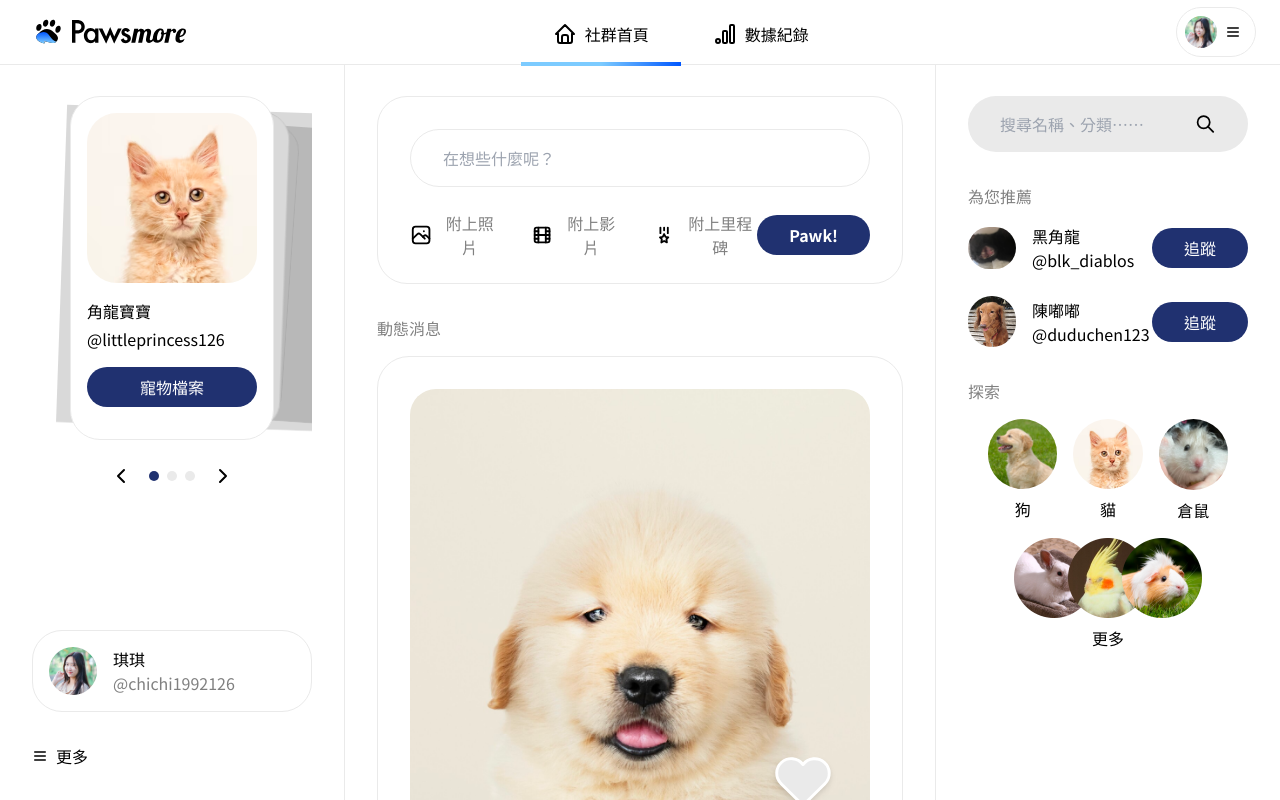
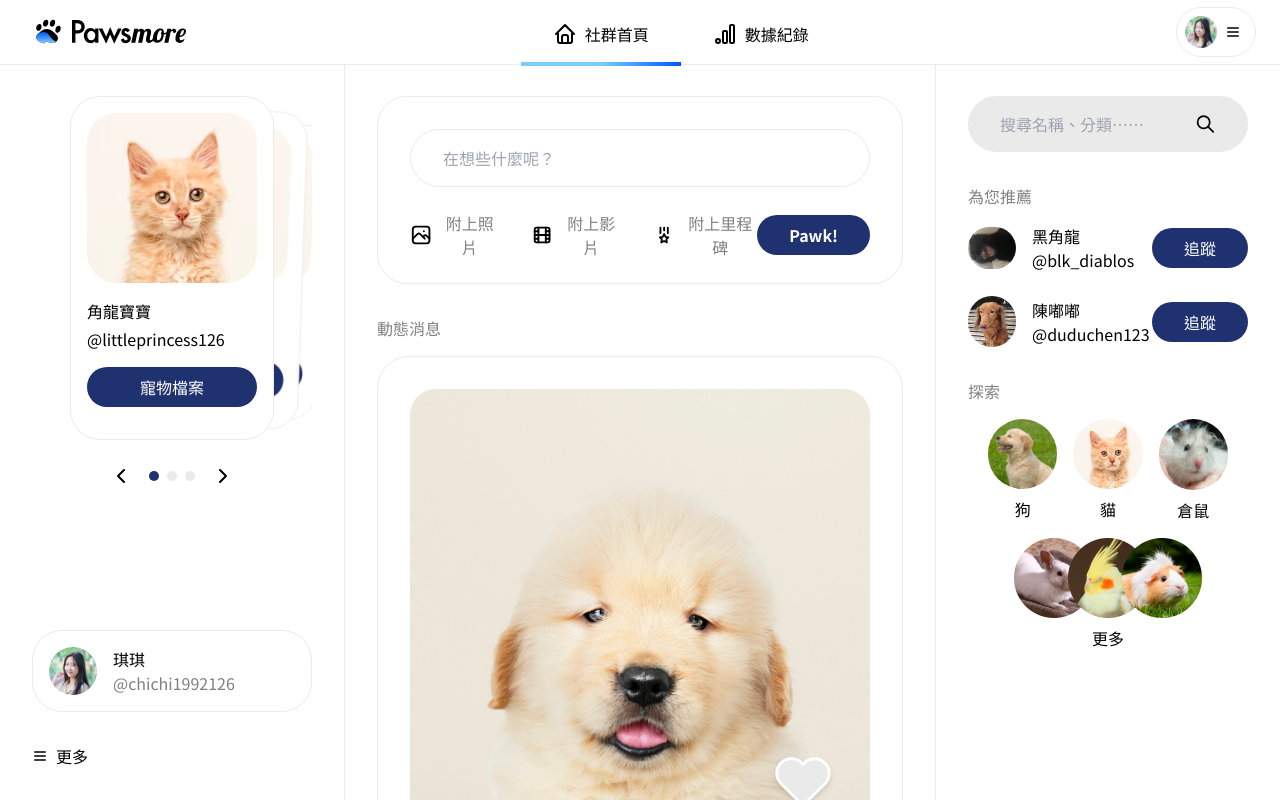
Before and after one commit to penspulse326/rocket_pawsmore, a Next.js app: page /test/social in a window 1280 px wide. Built offline with nearby package versions, Linux system fonts and the light colour scheme.

Commit message:
style: swiper card setting

```diff
--- a/src/components/social/PetCards.tsx
+++ b/src/components/social/PetCards.tsx
@@ -13,11 +13,16 @@ export default function PetCards() {
   const [activeIndex, setActiveIndex] = useState(0);
 
   return (
-    <div className="flex-grow">
+    <div className="relative z-50 flex-grow">
       <Swiper
         effect={"cards"}
         grabCursor={true}
         modules={[EffectCards]}
+        cardsEffect={{
+          slideShadows: false,
+          perSlideRotate: 2,
+          perSlideOffset: 15,
+        }}
         onSwiper={(swiper) => (swiperRef.current = swiper)}
         onTransitionEnd={(swiper) => setActiveIndex(swiper.activeIndex)}
       >
--- a/src/pages/test/social.tsx
+++ b/src/pages/test/social.tsx
@@ -4,8 +4,8 @@ import SideBarRight from "@/components/social/SocialSideBarRight";
 
 export default function Social() {
   return (
-    <section className="outer px-8">
-      <div className="inner mx-auto pt-16 h-screen grid grid-cols-12 gap-8">
+    <section className="outer px-8 overflow-visible">
+      <div className="inner mx-auto pt-16 h-screen grid grid-cols-12 gap-8  overflow-visible">
         <SideBarLeft />
         <SocialPostList />
         <SideBarRight />
--- a/src/styles/animations.css
+++ b/src/styles/animations.css
@@ -124,5 +124,3 @@
     transform: translateX(0) scaleX(1);
   }
 }
-
-/* swiper */
```
